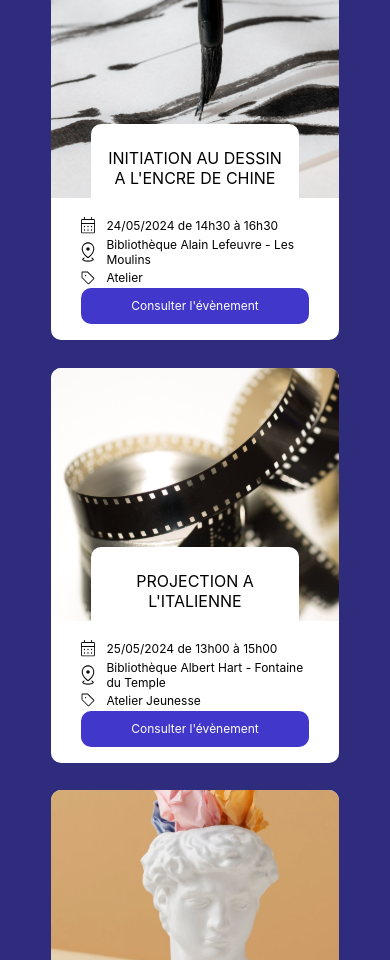
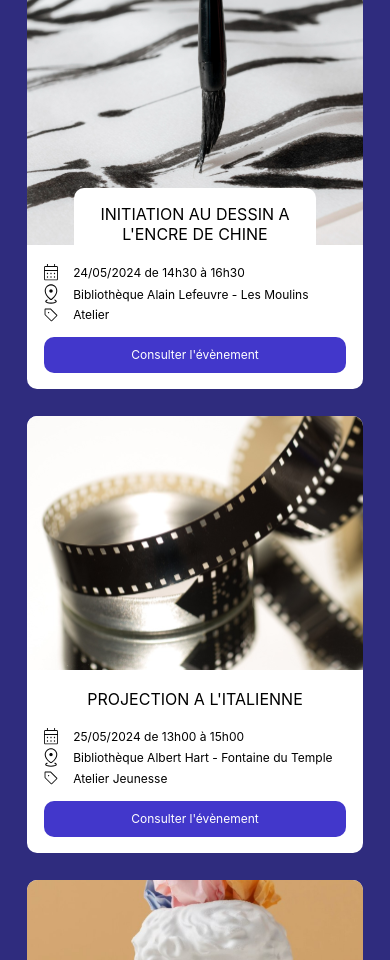
Before and after one commit to Aurore-Dimech/A11Y_2024_IIM, a React (Create React App) app: page / in a window 390 px wide. Shown: the part 1040-2000 px from the top of the page. Built offline with nearby package versions, Linux system fonts and the light colour scheme; the HTML template or start-up script is replaced by a standard one.

Commit message:
FIXED minor bug responsive main page

```diff
--- a/src/App.css
+++ b/src/App.css
@@ -142,6 +142,7 @@ section{
 
   section, .section {
     margin-top : 4em;
+    margin-inline: 7%;
   }
 
   .button {
--- a/src/components/css/Agenda.css
+++ b/src/components/css/Agenda.css
@@ -90,6 +90,7 @@
     display: flex;
     flex-direction: column;
     justify-content: space-evenly;
+    width: 100%;
 }
 
 .cards-info {
@@ -154,15 +155,18 @@
     }
 
     .cards-info h3 {
+        padding: 1rem 1.5rem;
+        border-top-left-radius: 10px;
+        border-top-right-radius: 10px;
+        text-align: center;
+    }
+
+    .activity1 .cards-info h3 {
         position: absolute;
         width: fit-content;
         max-width: 80%;
         bottom: 90%;
         background-color: white;
-        padding: 1.5rem 2rem;
-        border-top-left-radius: 10px;
-        border-top-right-radius: 10px;
-        text-align: center;
     }
 
     .events-list > li:first-of-type {
@@ -177,8 +181,13 @@
 
     .activity1 .cards-info, .activity2 .cards-info, .activity3 .cards-info {
         margin-inline: 5%;
-        padding: 1rem;
+        padding-block: 1rem;
+        padding-inline: 0;
         position: relative;
+    }
+
+    .activity2 .cards-info, .activity3 .cards-info {
+        padding-top: 0.2em;
     }
 
     .cards-info > ol > li:first-of-type {
@@ -227,6 +236,7 @@
 
     .cards-info .button {
         padding: 0.5em 1em;
+        margin-top: 1em;
     }
 
     .info-line img {
--- a/src/components/css/Footer.css
+++ b/src/components/css/Footer.css
@@ -235,8 +235,9 @@ footer form {
 }
 
 @media screen and (max-width: 550px) {
-    .contacts-links img {
+    .contacts-links > img {
         height: 212px;
+        width: 2px;
     }
 
     footer h2 {
```
